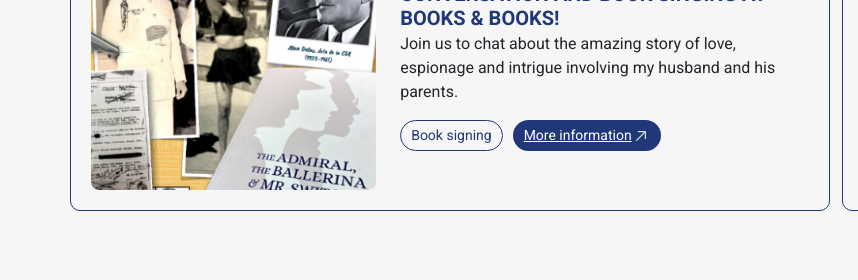
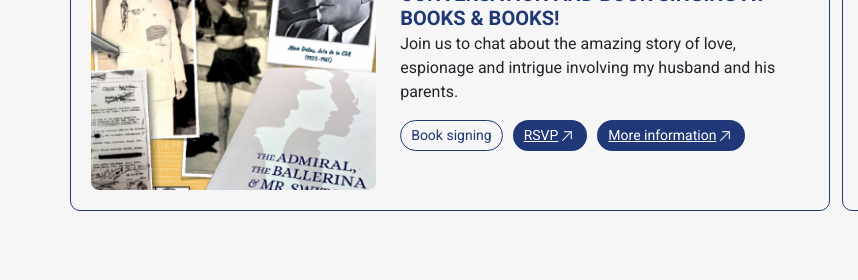
Before and after one commit to manuel-s90/manuel-s90.github.io, a plain HTML site: page index.html in a window 1280 px wide. Shown: the part 2300-2580 px from the top of the page, 0-858 px from the left. Drawn offline with nearby package versions, Linux system fonts and the light colour scheme; files whose address does not match are found by name; a web font is replaced by a local one.

Commit message:
RSVP button
Added RSVP button to tags on event

```diff
--- a/index.html
+++ b/index.html
@@ -142,6 +142,7 @@
 							<div class="tags">
 								<div class="tag-item"><p>Book signing</p>
 								</div>
+								<div class="tag-link"><a target="_blank" href="https://www.eventbrite.com/e/in-person-an-evening-with-tatiana-pages-cortinas-tickets-664516044377?_gl=1*14miku2*_ga*MTQ0NDQwNTAwNy4xNjg3ODM0OTcy*_ga_HRT0WVXW8P*MTY4Nzk5MzU0Ni42LjAuMTY4Nzk5MzU0Ni42MC4wLjA.">RSVP<span><img style="padding: 4px; max-width: 18px;" src="images/icons/arrow-up-right.svg"></span></div>
 								<div class="tag-link"><a target="_blank" href="https://www.booksandbooks.com/event/in-person-an-evening-with-tatiana-pages-cortinas/">More information<span><img style="padding: 4px; max-width: 18px;" src="images/icons/arrow-up-right.svg"></span></a></div>
 							</div>
 						</div>
```
